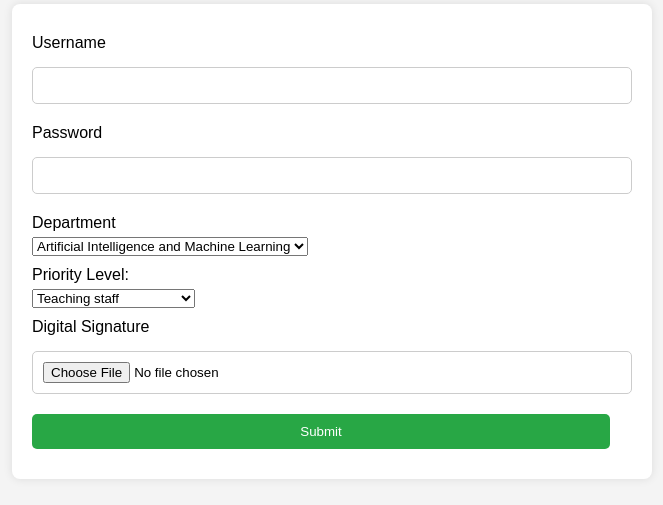
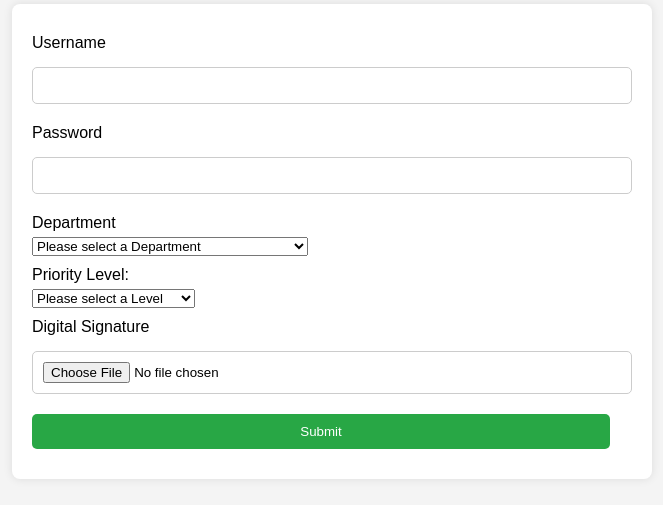
Before and after one commit to azuregray/AutoQPGen, a Flask app: page /register in a window 1280 px wide. Shown: the part 236-741 px from the top of the page, without its empty margins (308-971 px from the left). Run offline with Flask 3, Linux system fonts and the light colour scheme.

Commit message:
Debug of register page.
[FIXED] Removing bugs that would by default select the first department and first priority level

```diff
--- a/templates/register.html
+++ b/templates/register.html
@@ -21,6 +21,7 @@
 
             <label for="department">Department</label>
             <select id="department" name="department" required>
+                <option>Please select a Department</option>
                 <option value="AIML">Artificial Intelligence and Machine Learning</option>
                 <option value="CSE">Computer Science Engineering</option>
                 <option value="ISE">Information Science Engineering</option>
@@ -30,6 +31,7 @@
 
             <label for="priority">Priority Level:</label>
             <select id="priority" name="priority" required>
+                <option>Please select a Level</option>
                 <option value="STAFF">Teaching staff</option>
                 <option value="HOD">Head of the department</option>
                 <option value="PRINCIPAL">Principal</option>
```
